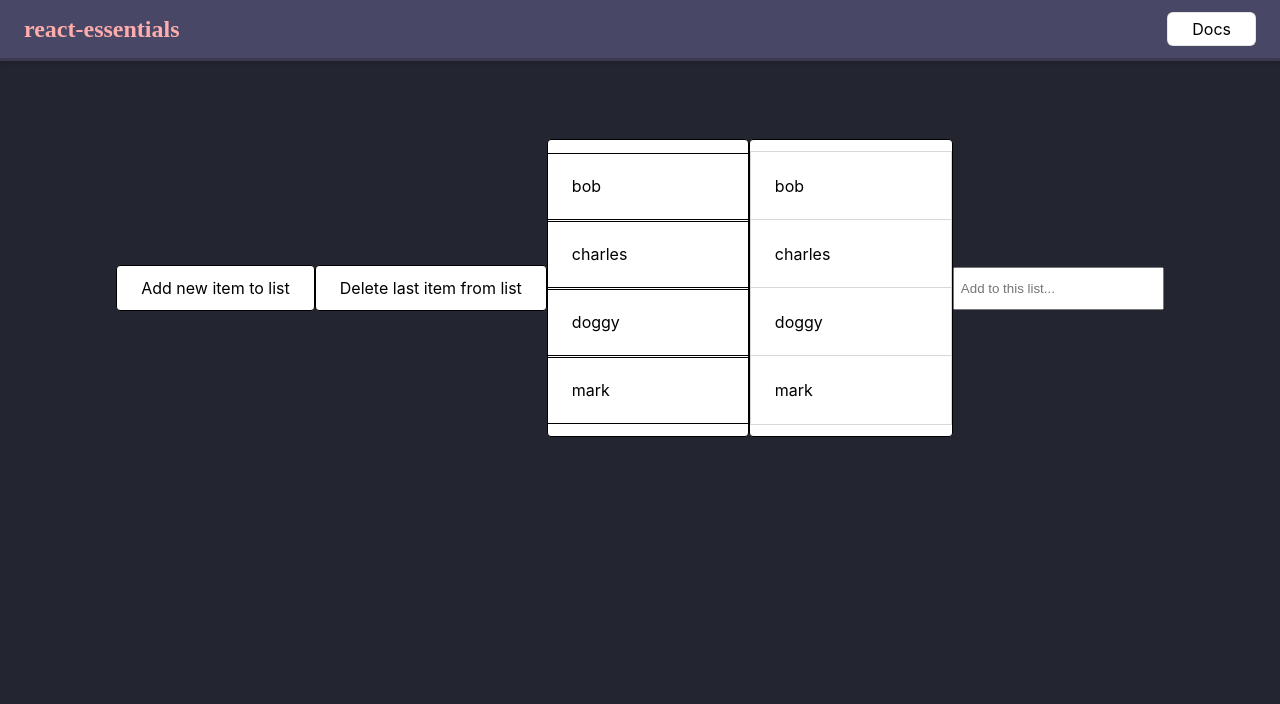
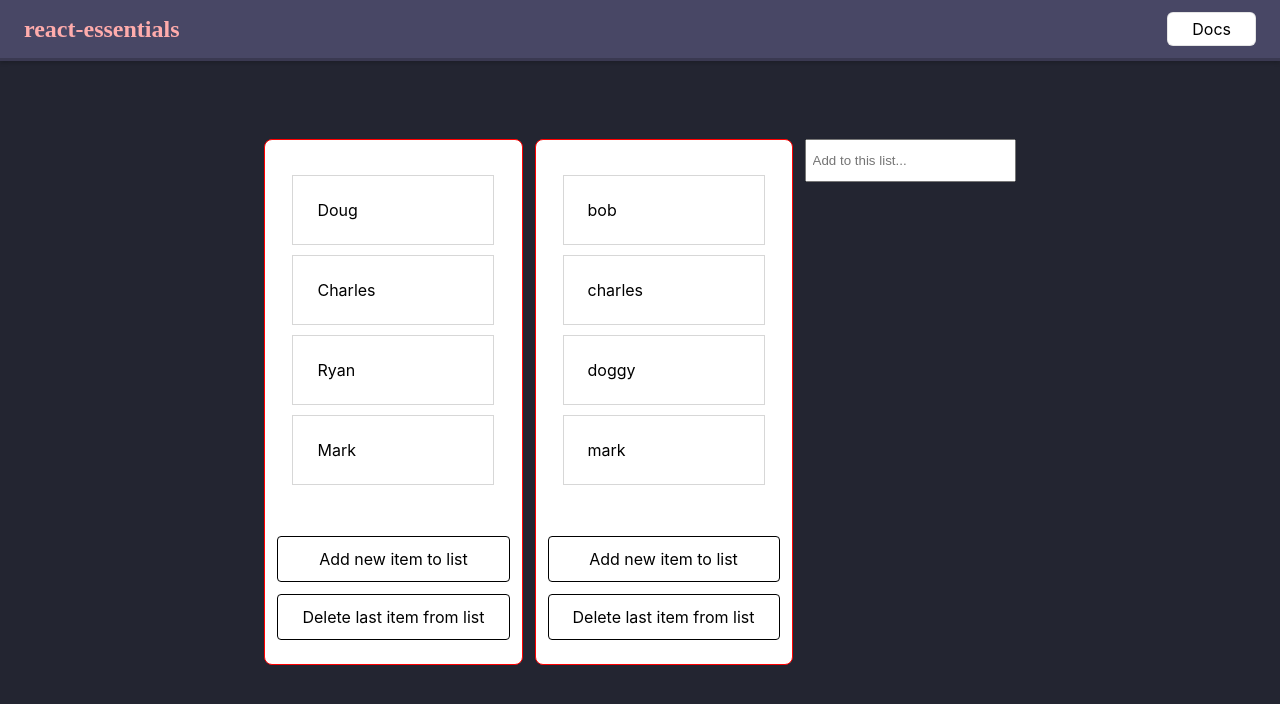
Before and after one commit to Spiro-001/react-essentials, a React (Create React App) app: page /#/demo in a window 1280 px wide. Shown: the top 704 px of the page. Built offline with nearby package versions, Linux system fonts and the light colour scheme; the HTML template or start-up script is replaced by a standard one; a web font is replaced by a local one.

Commit message:
fixed issue with spamming same list  item

```diff
--- a/src/Demo.css
+++ b/src/Demo.css
@@ -2,8 +2,10 @@
   display: flex;
   flex-direction: row;
   justify-content: center;
-  align-items: center;
+  align-items: flex-start;
   align-content: center;
+
+  gap: 0 12px;
 
   height: 100%;
   width: 100%;
--- a/src/Demo.tsx
+++ b/src/Demo.tsx
@@ -18,10 +18,10 @@ export const Demo = () => {
   const aListRef = useRef<HTMLDivElement>(null);
 
   const [listObjects, setListObjects] = useState<Record<number, string>>({
-    1: "bob",
-    2: "charles",
-    3: "doggy",
-    4: "mark",
+    1: "Doug",
+    2: "Charles",
+    3: "Ryan",
+    4: "Mark",
   });
 
   const [aListObjects, aSetListObjects] = useState<Record<number, string>>({
@@ -45,6 +45,8 @@ export const Demo = () => {
       { y: 0, opacity: 1, duration: 0.5, delay: 0.2 }
     );
   }, []);
+
+  UseOnClickOutside(aButtonRef, () => {});
 
   const lockedDemo = () => {
     return (
@@ -104,8 +106,6 @@ export const Demo = () => {
     }
   };
 
-  UseOnClickOutside(aButtonRef, () => {});
-
   const handleClickA = () => {
     if (Object.keys(listObjects).length)
       setListObjects((prevList) => {
@@ -130,20 +130,47 @@ export const Demo = () => {
     }
   };
 
-  const handleListA = (
-    event: any,
-    list: Record<number, string>,
-    manageList?: any
-  ) => {
-    UseDeleteListItem(event, list, manageList);
+  const aHandleClickA = () => {
+    if (Object.keys(aListObjects).length)
+      aSetListObjects((prevList) => {
+        const copyList = structuredClone(prevList);
+        let lastKey: any = Object.keys(copyList).pop();
+        delete copyList[lastKey];
+        return copyList;
+      });
   };
 
-  const handleListB = (
-    event: any,
-    list: Record<number, string>,
-    manageList?: any
-  ) => {
-    UseDeleteListItem(event, list, manageList);
+  const aHandleClickB = () => {
+    if (input) {
+      aSetListObjects((prevList) => {
+        const copyList = structuredClone(prevList);
+        let lastKey = parseInt(
+          Object.keys(copyList)[Object.keys(copyList).length - 1]
+        );
+        copyList[lastKey ? lastKey + 1 : 1] = input;
+        setInput("");
+        return copyList;
+      });
+    }
+  };
+
+  var containerStyle: React.CSSProperties = {
+    gap: 0,
+    height: "500px",
+    justifyContent: "space-between",
+    alignItems: "space-between",
+    border: "1px solid red",
+    borderRadius: "8px",
+    overflow: "hidden",
+    padding: "12px 0px",
+    backgroundColor: "white",
+  };
+  var buttonContainerStyle: React.CSSProperties = {
+    backgroundColor: "white",
+    height: "fit-content",
+    width: "100%",
+    padding: "12px",
+    boxSizing: "border-box",
   };
 
   return (
@@ -153,24 +180,92 @@ export const Demo = () => {
         {locked && lockedDemo()}
         {!locked && (
           <>
-            <BasicButton onClick={handleClickB} value="Add new item to list" />
+            <div className="container" style={containerStyle}>
+              <BasicList
+                onClick={() => {}}
+                listObjectsProp={listObjects}
+                setListObjectsProp={setListObjects}
+                defaultStyle={{
+                  padding: "24px 0px",
+                  borderRadius: "0px",
+                  border: 0,
+                  gap: "12px",
+                  height: "100%",
+                }}
+                styleNoItems={{
+                  width: "200px",
+                  borderRadius: "6px",
+                  backgroundColor: "white",
+                }}
+                listItemStyle={{
+                  width: "200px",
+                  borderRadius: "6px",
+                  backgroundColor: "white",
+                }}
+              >
+                {Object.keys(listObjects).map((listItem) => {
+                  return (
+                    <div
+                      className="list-item"
+                      style={{ width: "200px" }}
+                      key={listItem}
+                    >
+                      {listObjects[parseInt(listItem)]}
+                    </div>
+                  );
+                })}
+              </BasicList>
+              <div className="container" style={buttonContainerStyle}>
+                <BasicButton
+                  onClick={handleClickB}
+                  value="Add new item to list"
+                  bStyle={{ width: "100%", textAlign: "center" }}
+                />
                 <AdvanceButton
                   onClick={handleClickA}
                   value="Delete last item from list"
                   ref={aButtonRef}
                 />
-            <BasicList
-              onClick={handleListA}
-              listObjectsProp={listObjects}
-              setListObjectsProp={setListObjects}
-            />
+              </div>
+            </div>
+            <div className="container" style={containerStyle}>
               <AdvanceList
-              onClick={handleListB}
+                onClick={() => {}}
+                listClick={() => {}}
                 listObjectsProp={aListObjects}
                 setListObjectsProp={aSetListObjects}
                 draggable={true}
+                defaultStyle={{
+                  padding: "24px 0",
+                  borderRadius: "0px",
+                  border: 0,
+                  gap: "12px",
+                }}
+                styleNoItems={{
+                  padding: "0px",
+                  borderRadius: "0px",
+                  backgroundColor: "white",
+                }}
+                listItemStyle={{
+                  width: "200px",
+                  backgroundColor: "white",
+                }}
                 ref={aListRef}
               />
+              <div className="container" style={buttonContainerStyle}>
+                <BasicButton
+                  onClick={aHandleClickB}
+                  value="Add new item to list"
+                  bStyle={{ width: "100%", textAlign: "center" }}
+                />
+                <AdvanceButton
+                  onClick={aHandleClickA}
+                  value="Delete last item from list"
+                  ref={aButtonRef}
+                />
+              </div>
+            </div>
+
             <BasicInputs
               listStates={[input, setInput]}
               bStyle={{ padding: "12px 24px 12px 6px" }}
--- a/src/react-essentials/Buttons/AdvanceButtons/AdvanceButton.css
+++ b/src/react-essentials/Buttons/AdvanceButtons/AdvanceButton.css
@@ -11,6 +11,8 @@
 
   transition-property: filter;
   transition-duration: 0.2s;
+  box-sizing: border-box;
+  user-select: none;
 }
 
 .advance-button:hover {
--- a/src/react-essentials/Buttons/SimpleButtons/BasicButton.css
+++ b/src/react-essentials/Buttons/SimpleButtons/BasicButton.css
@@ -11,7 +11,7 @@
 
   transition-property: filter;
   transition-duration: 0.2s;
-
+  box-sizing: border-box;
   user-select: none;
 }
 
--- a/src/react-essentials/Buttons/SimpleButtons/BasicButton.tsx
+++ b/src/react-essentials/Buttons/SimpleButtons/BasicButton.tsx
@@ -1,5 +1,5 @@
 import gsap from "gsap";
-import React, { forwardRef, MouseEvent } from "react";
+import React, { MouseEvent } from "react";
 import "./BasicButton.css";
 
 type BasicButtonProps = {
--- a/src/react-essentials/Lists/AdvanceList/AdvanceList.css
+++ b/src/react-essentials/Lists/AdvanceList/AdvanceList.css
@@ -32,7 +32,6 @@
   position: absolute;
   bottom: 0px;
   left: 0px;
-
   width: 100%;
 }
 
--- a/src/react-essentials/Lists/AdvanceList/AdvanceList.tsx
+++ b/src/react-essentials/Lists/AdvanceList/AdvanceList.tsx
@@ -16,11 +16,8 @@ type AdvanceListProp = {
   styleNoItems?: React.CSSProperties;
   listItemStyle?: React.CSSProperties;
   aSetting?: Record<string, string | number>;
-  onClick(
-    event: any,
-    list: Record<number, string>,
-    manageList: React.Dispatch<React.SetStateAction<Record<number, string>>>
-  ): void;
+  onClick?(): void;
+  listClick?(element?: React.MouseEvent<HTMLSpanElement>): void;
   ifEmpty?: any;
   listObjectsProp: Record<number | string, string>;
   setListObjectsProp: React.Dispatch<
@@ -49,7 +46,8 @@ export const AdvanceList = forwardRef<HTMLDivElement, AdvanceListProp>(
         padding: "0px 24px",
         duration: 0.3,
       },
-      onClick,
+      onClick = () => {},
+      listClick = () => {},
       listObjectsProp = {},
       setListObjectsProp,
       ifEmpty = "This list is empty.",
@@ -66,6 +64,7 @@ export const AdvanceList = forwardRef<HTMLDivElement, AdvanceListProp>(
       new: false,
       deleteFromExternal: false,
     });
+    const [listStuck, setListStuck] = useState<number>(0);
 
     const aListRef = useRef<Record<string, HTMLSpanElement | null>>({});
     const noListRef = useRef<HTMLDivElement | null>(null);
@@ -83,29 +82,8 @@ export const AdvanceList = forwardRef<HTMLDivElement, AdvanceListProp>(
     });
     const gsapAnimRunning = useRef<boolean>(false);
 
-    const lClick = async (element: React.MouseEvent<HTMLSpanElement>) => {
-      if (!action.delete) {
-        // prevent overlap
-        setGsapTimeline(
-          gsap.to(element.target, {
-            ...aSetting,
-            onComplete: () => {
-              onClick(element, listObjectsProp, setListObjectsProp);
-              setAction((prevAction) => {
-                return {
-                  ...prevAction,
-                  delete: false,
-                  deleteFromExternal: false,
-                };
-              });
-              listLength.current -= 1;
-            },
-          })
-        );
-        setAction((prevAction) => {
-          return { ...prevAction, delete: true, deleteFromExternal: false };
-        });
-      }
+    const lClick = (element?: React.MouseEvent<HTMLSpanElement>) => {
+      listClick(element);
     };
 
     useEffect(() => {
@@ -121,6 +99,7 @@ export const AdvanceList = forwardRef<HTMLDivElement, AdvanceListProp>(
       const lastIndex = bListKeys?.pop();
       const newObjectListLength = Object.keys(listObjectsProp).length;
 
+      if (noListRef.current) {
         const noItemFadeIn = gsap.to(noListRef.current, {
           opacity: 0,
           height: 0,
@@ -128,6 +107,13 @@ export const AdvanceList = forwardRef<HTMLDivElement, AdvanceListProp>(
           duration: 0.3,
         });
 
+        if (newObjectListLength === 0) {
+          noItemFadeIn.progress(1);
+          noItemFadeIn.reverse();
+        }
+      }
+
+      if (aListRef.current[lastIndex ? parseInt(lastIndex) : 1]) {
         const newItemFadeIn = gsap
           .to(aListRef.current[lastIndex ? parseInt(lastIndex) : 1], {
             opacity: 0,
@@ -148,55 +134,67 @@ export const AdvanceList = forwardRef<HTMLDivElement, AdvanceListProp>(
           });
           listLength.current -= 1;
         }
-
-      if (newObjectListLength === 0) {
-        noItemFadeIn.progress(1);
-        noItemFadeIn.reverse();
       }
-    }, [listObjectsProp]);
+      console.log(listObjectsProp);
+    }, [listObjectsProp, listStuck]);
 
     useLayoutEffect(() => {
       gsap.registerPlugin(Draggable);
       if (draggable) {
         let minY: number = 0;
         let maxY: number;
-        let padding: number;
+        let maxX: number;
+        let clientWidth: number;
         let paddingOffsets: number;
         if (typeof ref !== "function" && ref) {
           maxY = ref.current?.clientHeight ?? 0;
+          maxX = ref.current?.clientWidth ?? 0;
           paddingOffsets = $(ref.current as HTMLDivElement).innerHeight() ?? 0;
           paddingOffsets -= $(ref.current as HTMLDivElement).height() ?? 0;
         }
         Object.keys(aListRef.current).forEach((listElementKey: string) => {
+          if (aListRef.current[listElementKey]) {
+            clientWidth = aListRef.current[listElementKey]?.clientWidth ?? 0;
             maxY -= aListRef.current[listElementKey]?.clientHeight ?? 0;
             gsap.fromTo(
               aListRef.current[listElementKey],
-            { y: 0 },
+              { y: 0, x: 0 },
               {
                 y: 0,
+                x: 0,
               }
             );
             Draggable.create(aListRef.current[listElementKey], {
-            type: "y",
-            bounds: { minY: minY, maxY: maxY - paddingOffsets },
+              type: "x,y",
+              bounds: {
+                minY: minY - 12,
+                maxY: maxY - paddingOffsets,
+                minX: 0,
+                maxX: maxX - clientWidth,
+              },
               onDragStart: (event) => handleItemDragStart(event),
               onDrag: (event) => handleItemDrag(event),
               onDragEnd: (event) => handleItemDrop(event),
             });
-          minY -= aListRef.current[listElementKey]?.clientHeight ?? 0;
+            minY -= (aListRef.current[listElementKey]?.clientHeight ?? 0) + 12;
+          }
         });
       }
-    }, [listObjectsProp]);
+    }, [listObjectsProp, listStuck]);
 
     const handleItemDragStart = (event: PointerEvent) => {
       const { target } = event;
       let paddingOffsets = 0;
+      console.log(
+        dragCurrent.current.onDragStart,
+        Object.keys(itemRef.current).length
+      );
       if (
         ref &&
         typeof ref !== "function" &&
         (target as HTMLElement).children.length === 0 &&
         !dragCurrent.current.onDragStart &&
-        Object.keys(itemRef.current).length === 0
+        Object.keys(itemRef.current).length <= 1
       ) {
         dragCurrent.current.onDragStart = true;
         paddingOffsets =
@@ -245,11 +243,11 @@ export const AdvanceList = forwardRef<HTMLDivElement, AdvanceListProp>(
         });
 
         listItemRef.current.push(itemRef.current);
+        console.log(listItemRef.current);
       }
     };
 
     const handleItemDrag = (event: PointerEvent) => {
-      if (itemRef.current.node === event.target) {
       let amountMoved = itemRef.current.grabbedAt - event.y;
       itemRef.current.currentPosition =
         itemRef.current.initialPosition - amountMoved;
@@ -264,8 +262,7 @@ export const AdvanceList = forwardRef<HTMLDivElement, AdvanceListProp>(
             itemRef.current.order,
           ];
 
-            item.movedAmount +=
-              itemRef.current.savePoint - item.initialPosition;
+          item.movedAmount += itemRef.current.savePoint - item.initialPosition;
 
           let tweenMoveItem = gsap.to(item.node, {
             y: item.movedAmount,
@@ -289,18 +286,23 @@ export const AdvanceList = forwardRef<HTMLDivElement, AdvanceListProp>(
         itemRef.current.currentPosition =
           itemRef.current.boundingBox - itemRef.current.height;
       }
-      }
     };
 
     const handleItemDrop = (event: PointerEvent) => {
       event.stopPropagation();
       event.preventDefault();
       const { target } = event;
+      console.log(
+        Object.keys(itemRef.current).length,
+        dragCurrent.current.onDragEnd,
+        listItemRef.current.length
+      );
       if (
         !dragCurrent.current.onDragEnd &&
         Object.keys(itemRef.current).length !== 0 &&
         listItemRef.current.length !== 0
       ) {
+        console.log(listItemRef.current);
         dragCurrent.current.onDragEnd = true;
         gsap.fromTo(
           itemRef.current.node,
@@ -316,6 +318,7 @@ export const AdvanceList = forwardRef<HTMLDivElement, AdvanceListProp>(
         gsap
           .to(itemRef.current.node, {
             top: itemRef.current.savePoint - itemRef.current.currentPosition,
+            x: 0,
             position: "relative",
             duration: 0.2,
             ease: "power4.out",
@@ -330,16 +333,16 @@ export const AdvanceList = forwardRef<HTMLDivElement, AdvanceListProp>(
               gsap.set(item.node, { clearProps: "top" });
               newList[item.order] = parseInt(item.node.id);
             });
-            console.log(newList);
             setListObjectsProp((prevList) => {
               var copyList: Record<number | string, any> = {};
               Object.keys(newList).forEach((newListKey) => {
                 copyList[newListKey] = prevList[newList[newListKey]];
+                if (aListRef.current[newListKey]) {
                   gsap.set(aListRef.current[newListKey], {
                     clearProps: "top",
                   });
+                }
               });
-              console.log(copyList);
               return copyList;
             });
             listItemRef.current = [];
@@ -381,6 +384,7 @@ export const AdvanceList = forwardRef<HTMLDivElement, AdvanceListProp>(
                 key={"deadNode"}
                 id={"deadNode"}
                 ref={(deletedNodeRef) => {
+                  if (deletedNodeRef) {
                     const removeItemFadeIn = gsap.to(deletedNodeRef, {
                       opacity: 0,
                       height: 0,
@@ -392,6 +396,7 @@ export const AdvanceList = forwardRef<HTMLDivElement, AdvanceListProp>(
                         });
                       },
                     });
+                  }
                 }}
               ></span>
             )}
--- a/src/react-essentials/Lists/BasicList/BasicList.css
+++ b/src/react-essentials/Lists/BasicList/BasicList.css
@@ -2,12 +2,13 @@
   display: flex;
   flex-direction: column;
   justify-content: flex-start;
-  padding: 12px 0px;
+  padding: 12px 1px;
   border-radius: 4px;
   border: 1px solid black;
   height: fit-content;
   width: fit-content;
   background-color: white;
+  position: relative;
 }
 
 .list-item {
@@ -17,6 +18,13 @@
   cursor: pointer;
   white-space: nowrap;
   box-sizing: border-box;
+  outline: 1px solid rgb(215, 215, 215);
+
+  -webkit-user-select: none;
+  -khtml-user-select: none;
+  -moz-user-select: none;
+  -o-user-select: none;
+  user-select: none;
 }
 
 .list-item::before {
@@ -24,7 +32,6 @@
   position: absolute;
   bottom: 0px;
   left: 0px;
-  border-top: 1px solid black;
   width: 100%;
 }
 
@@ -33,7 +40,6 @@
   position: absolute;
   top: 0px;
   left: 0px;
-  border-bottom: 1px solid black;
   height: 1px;
   width: 100%;
 }
--- a/src/react-essentials/Lists/BasicList/BasicList.tsx
+++ b/src/react-essentials/Lists/BasicList/BasicList.tsx
@@ -1,5 +1,6 @@
 import gsap from "gsap";
-import { useEffect, useRef, useState } from "react";
+import { Children, cloneElement, useEffect, useRef, useState } from "react";
+import { UseDeleteListItem } from "../../Hooks/UseDeleteListItem";
 import "./BasicList.css";
 
 type BasicListProp = {
@@ -7,11 +8,7 @@ type BasicListProp = {
   styleNoItems?: React.CSSProperties;
   listItemStyle?: React.CSSProperties;
   aSetting?: Record<string, string | number>;
-  onClick(
-    event: any,
-    list: Record<number, string>,
-    manageList: React.Dispatch<React.SetStateAction<Record<number, string>>>
-  ): void;
+  onClick(): void;
   ifEmpty?: any;
   listObjectsProp?: Record<number, string>;
   setListObjectsProp?: React.Dispatch<
@@ -22,6 +19,7 @@ type BasicListProp = {
 
 export const BasicList = ({
   defaultStyle = {
+    minHeight: "300px",
     minWidth: "200px",
   },
   styleNoItems = {
@@ -66,9 +64,9 @@ export const BasicList = ({
         gsap.to(element.target, {
           ...aSetting,
           onComplete: () => {
-            onClick(
+            UseDeleteListItem(
               element,
-              setListObjectsProp ? listObjectsProp : listObjects,
+              listObjectsProp,
               setListObjectsProp ? setListObjectsProp : setListObjects
             );
             setAction((prevAction) => {
@@ -103,6 +101,7 @@ export const BasicList = ({
       setListObjectsProp ? listObjectsProp : listObjects
     ).length;
 
+    if (noListRef.current) {
       const noItemFadeIn = gsap.to(noListRef.current, {
         opacity: 0,
         height: 0,
@@ -110,6 +109,13 @@ export const BasicList = ({
         duration: 0.3,
       });
 
+      if (newObjectListLength === 0) {
+        noItemFadeIn.progress(1);
+        noItemFadeIn.reverse();
+      }
+    }
+
+    if (bListRef.current[lastIndex ? parseInt(lastIndex) : 1]) {
       const newItemFadeIn = gsap
         .to(bListRef.current[lastIndex ? parseInt(lastIndex) : 1], {
           opacity: 0,
@@ -118,7 +124,6 @@ export const BasicList = ({
           duration: 0.3,
         })
         .pause();
-
       if (listLength.current < newObjectListLength) {
         // item added
         listLength.current += 1;
@@ -130,10 +135,6 @@ export const BasicList = ({
         });
         listLength.current -= 1;
       }
-
-    if (newObjectListLength === 0) {
-      noItemFadeIn.progress(1);
-      noItemFadeIn.reverse();
     }
   }, [setListObjectsProp ? listObjectsProp : listObjects]);
 
@@ -141,6 +142,7 @@ export const BasicList = ({
     return (
       <span
         onClick={lClick}
+        style={listItemStyle}
         className="list-item"
         key={idx}
         id={order}
@@ -153,27 +155,38 @@ export const BasicList = ({
     );
   };
 
+  const listElementChildren = (child: any, idx: number) => {
+    let clonedElement = cloneElement(child);
+    return <>{clonedElement}</>;
+  };
+
   if (
-    Object.keys(setListObjectsProp ? listObjectsProp : listObjects).length !==
-      0 ||
-    children
+    Object.keys(listObjectsProp).length !== 0 ||
+    Children.count(children) !== 0
   ) {
     return (
       <>
-        <div style={defaultStyle} className="basic-list" ref={bListDivRef}>
+        <div
+          style={defaultStyle}
+          className="basic-list"
+          ref={bListDivRef}
+          onClick={onClick}
+        >
           {children
-            ? children
+            ? Children.map(children, (child, idx) => {
+                return listElementChildren(child, idx);
+              })
             : Object.keys(listObjectsProp).map((order, idx) => {
                 return listElement(idx, order);
               })}
           {action.deleteFromExternal && (
             <span
               onClick={lClick}
-              style={listItemStyle}
               className="list-item"
               key={"deadNode"}
               id={"deadNode"}
               ref={(deletedNodeRef) => {
+                if (deletedNodeRef) {
                   const removeItemFadeIn = gsap.to(deletedNodeRef, {
                     opacity: 0,
                     height: 0,
@@ -185,6 +198,7 @@ export const BasicList = ({
                       });
                     },
                   });
+                }
               }}
             ></span>
           )}
@@ -193,8 +207,8 @@ export const BasicList = ({
     );
   }
   return (
-    <div style={styleNoItems} className="basic-list">
-      <span className="list-item" ref={noListRef}>
+    <div style={defaultStyle} className="basic-list" onClick={onClick}>
+      <span className="list-item" ref={noListRef} style={styleNoItems}>
         {ifEmpty}
       </span>
     </div>
```
Lines whose indentation alone changed are shown as unchanged.
